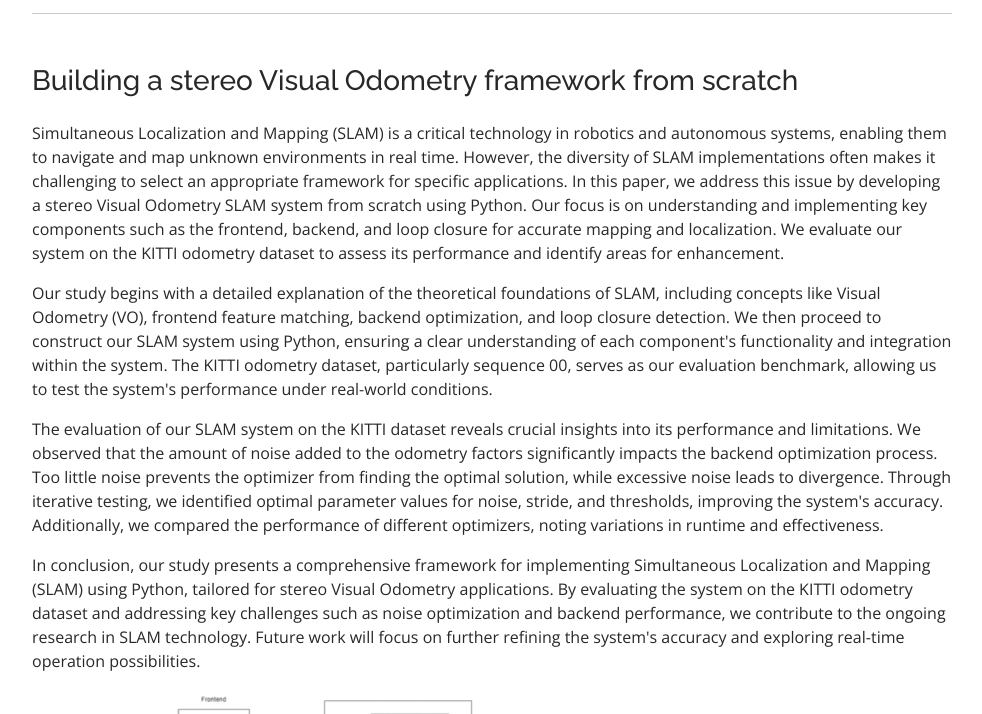
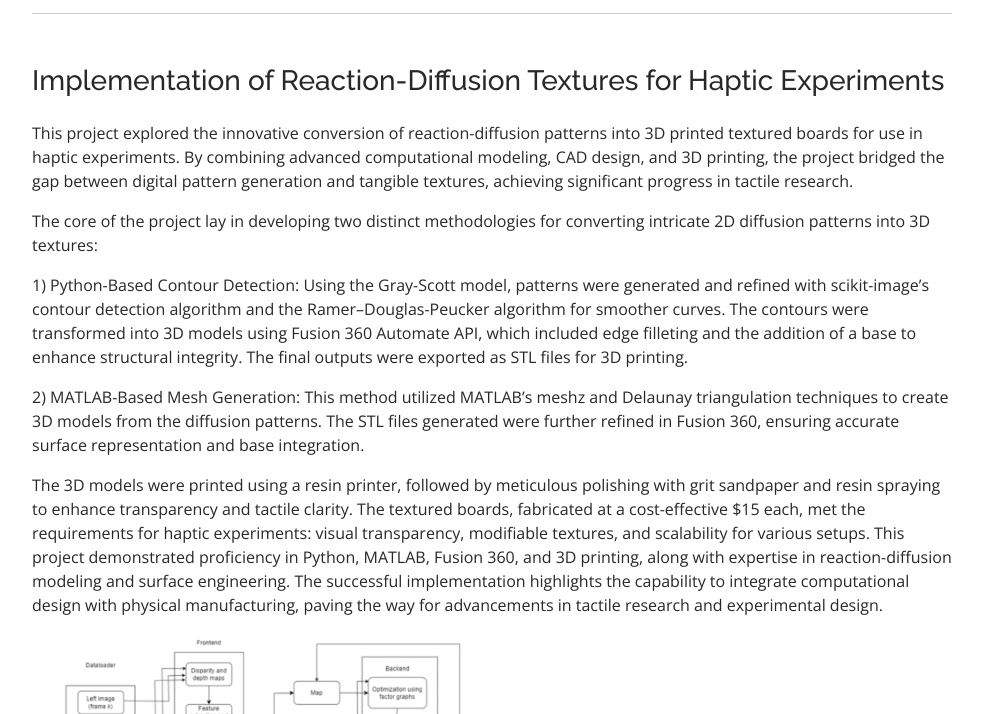
Before and after one commit to Sid200230/Siddharth-Sriram-Sikha-Technical-portfolio, a plain HTML site: page index.html in a window 1280 px wide. Shown: the part 7217-7931 px from the top of the page, without its empty margins (298-1280 px from the left). Drawn offline with nearby package versions, Linux system fonts and the light colour scheme; grey boxes are pictures that could not be loaded.

Commit message:
Update index.html

```diff
--- a/index.html
+++ b/index.html
@@ -376,7 +376,7 @@
         <div style="margin-bottom: 50px;"></div>
         <div class="row">
           <div class="col-lg-12">
-            <h3>Building a stereo Visual Odometry framework from scratch</h3>
+            <h3>Implementation of Reaction-Diffusion Textures for Haptic Experiments</h3>
           </div>
         </div>
 
@@ -394,18 +394,18 @@
 
             </p>
             <p>
-              Simultaneous Localization and Mapping (SLAM) is a critical technology in robotics and autonomous systems, enabling them to navigate and map unknown environments in real time. However, the diversity of SLAM implementations often makes it challenging to select an appropriate framework for specific applications. In this paper, we address this issue by developing a stereo Visual Odometry SLAM system from scratch using Python. Our focus is on understanding and implementing key components such as the frontend, backend, and loop closure for accurate mapping and localization. We evaluate our system on the KITTI odometry dataset to assess its performance and identify areas for enhancement.
+              This project explored the innovative conversion of reaction-diffusion patterns into 3D printed textured boards for use in haptic experiments. By combining advanced computational modeling, CAD design, and 3D printing, the project bridged the gap between digital pattern generation and tangible textures, achieving significant progress in tactile research.            </p>
+            <p>
+              The core of the project lay in developing two distinct methodologies for converting intricate 2D diffusion patterns into 3D textures:
             </p>
             <p>
-              Our study begins with a detailed explanation of the theoretical foundations of SLAM, including concepts like Visual Odometry (VO), frontend feature matching, backend optimization, and loop closure detection. We then proceed to construct our SLAM system using Python, ensuring a clear understanding of each component's functionality and integration within the system. The KITTI odometry dataset, particularly sequence 00, serves as our evaluation benchmark, allowing us to test the system's performance under real-world conditions.
+             1) Python-Based Contour Detection: Using the Gray-Scott model, patterns were generated and refined with scikit-image’s contour detection algorithm and the Ramer–Douglas-Peucker algorithm for smoother curves. The contours were transformed into 3D models using Fusion 360 Automate API, which included edge filleting and the addition of a base to enhance structural integrity. The final outputs were exported as STL files for 3D printing.
             </p>
             <p>
-              The evaluation of our SLAM system on the KITTI dataset reveals crucial insights into its performance and limitations. We observed that the amount of noise added to the odometry factors significantly impacts the backend optimization process. Too little noise prevents the optimizer from finding the optimal solution, while excessive noise leads to divergence. Through iterative testing, we identified optimal parameter values for noise, stride, and thresholds, improving the system's accuracy. Additionally, we compared the performance of different optimizers, noting variations in runtime and effectiveness.
+              2) MATLAB-Based Mesh Generation: This method utilized MATLAB’s meshz and Delaunay triangulation techniques to create 3D models from the diffusion patterns. The STL files generated were further refined in Fusion 360, ensuring accurate surface representation and base integration.
             </p>
             <p>
-              In conclusion, our study presents a comprehensive framework for implementing Simultaneous Localization and Mapping (SLAM) using Python, tailored for stereo Visual Odometry applications. By evaluating the system on the KITTI odometry dataset and addressing key challenges such as noise optimization and backend performance, we contribute to the ongoing research in SLAM technology. Future work will focus on further refining the system's accuracy and exploring real-time operation possibilities.
-            </p>
-          </div>
+             The 3D models were printed using a resin printer, followed by meticulous polishing with grit sandpaper and resin spraying to enhance transparency and tactile clarity. The textured boards, fabricated at a cost-effective $15 each, met the requirements for haptic experiments: visual transparency, modifiable textures, and scalability for various setups. This project demonstrated proficiency in Python, MATLAB, Fusion 360, and 3D printing, along with expertise in reaction-diffusion modeling and surface engineering. The successful implementation highlights the capability to integrate computational design with physical manufacturing, paving the way for advancements in tactile research and experimental design.
         </div>
         <div class="row">
           <div class="col-lg-6">
```
